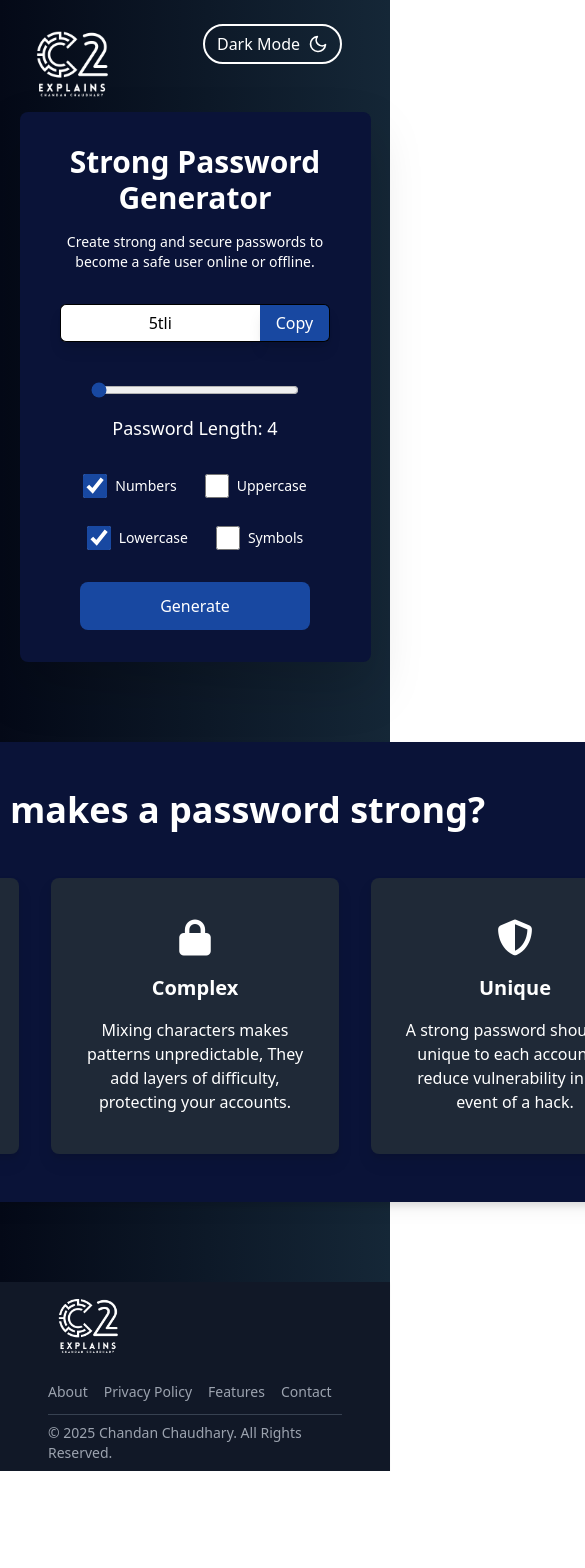
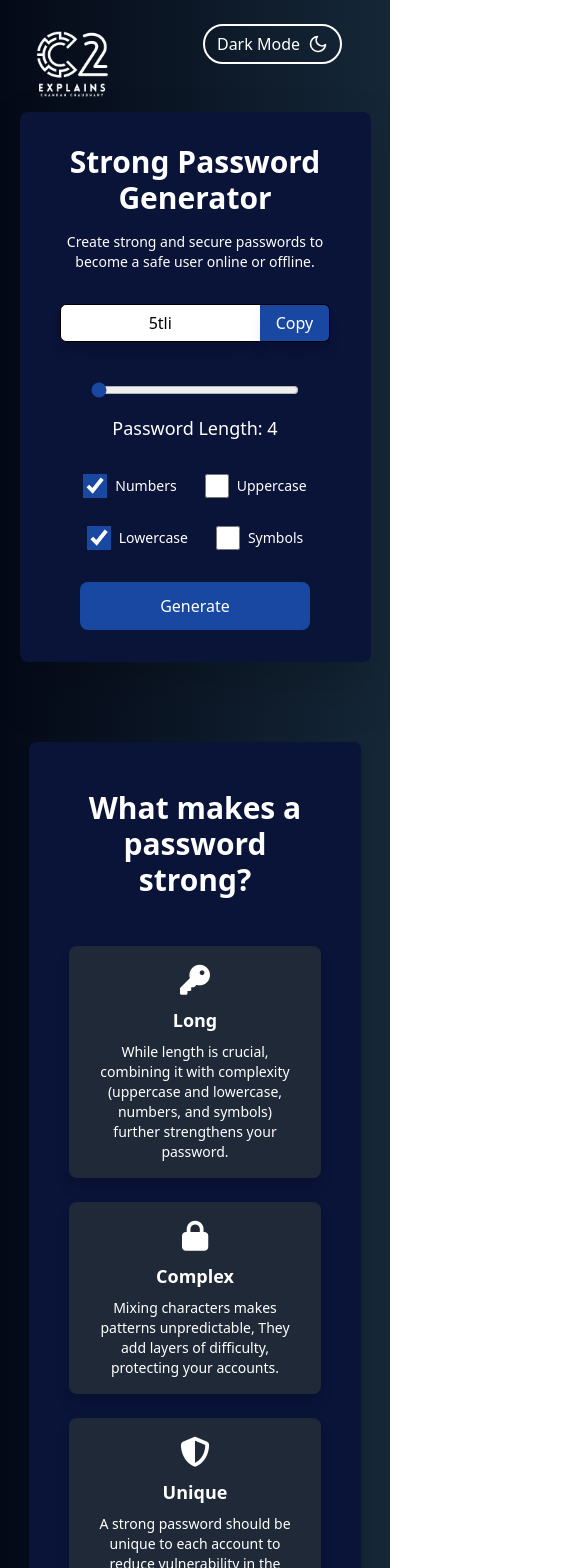
Before and after one commit to Chandan-Badge/strong-password-generator, a React (Vite) app: page / in a window 390 px wide. Shown: the top 1568 px of the page, 585 px wide, since content can reach past the window. Before the commit the page ends 1471 px from the top, so only its background shows below. Built offline with nearby package versions, Linux system fonts and the light colour scheme.

Commit message:
Fixing Media Query

```diff
--- a/src/components/About.jsx
+++ b/src/components/About.jsx
@@ -2,26 +2,26 @@ import "./About.css";
 
 function About() {
     return (
-        <section className="flex flex-col items-center w-max bg-[#fff1e6] dark:bg-[#0a1338] my-8 py-12 px-20 rounded-lg drop-shadow-lg">
-            <h1 className="text-4xl font-bold">What makes a password strong?</h1>
+        <section className="flex flex-col items-center w-[85vw] md:w-max bg-[#fff1e6] dark:bg-[#0a1338] my-8 py-12 px-10 md:px-20 rounded-lg drop-shadow-lg">
+            <h1 className="text-3xl md:text-4xl font-bold flex flex-wrap text-center">What makes a password strong?</h1>
 
-            <div className="flex mt-12 gap-8">
-                <div className="max-w-72 bg-[#fff] hover:bg-[#1848a1] hover:text-[#fff] dark:bg-gray-800 dark:hover:bg-[#1848a1] px-8 py-4 flex items-center justify-center flex-col gap-4 rounded-lg drop-shadow-lg transition-all duration-500 ease-in-out">
-                    <i class="fa-solid fa-key text-4xl"></i>
-                    <p className="text-xl font-bold">Long</p>
-                    <p className="text-center">While length is crucial, combining it with complexity (uppercase and lowercase, numbers, and symbols) further strengthens your password.</p>
+            <div className="flex  flex-col md:flex-row mt-12 gap-6 md:gap-8">
+                <div className="max-w-64 md:max-w-72 bg-[#fff] hover:bg-[#1848a1] hover:text-[#fff] dark:bg-gray-800 dark:hover:bg-[#1848a1] px-6 md:px-8 py-4 flex items-center justify-center flex-col gap-2 md:gap-4 rounded-lg drop-shadow-lg transition-all duration-500 ease-in-out">
+                    <i class="fa-solid fa-key text-3xl md:text-4xl"></i>
+                    <h1 className="text-lg md:text-xl font-bold">Long</h1>
+                    <p className="text-sm md:text-base text-center">While length is crucial, combining it with complexity (uppercase and lowercase, numbers, and symbols) further strengthens your password.</p>
                 </div>
 
-                <div className="max-w-72 bg-[#fff] hover:bg-[#1848a1] hover:text-[#fff] dark:bg-gray-800 dark:hover:bg-[#1848a1] px-8 py-4 flex items-center justify-center flex-col gap-4 rounded-lg drop-shadow-lg transition-all duration-500 ease-in-out">
-                    <i class="fa-solid fa-lock text-4xl"></i>
-                    <p className="text-xl font-bold">Complex</p>
-                    <p className="text-center">Mixing characters makes patterns unpredictable, They add layers of difficulty, protecting your accounts.</p>
+                <div className="max-w-64 md:max-w-72 bg-[#fff] hover:bg-[#1848a1] hover:text-[#fff] dark:bg-gray-800 dark:hover:bg-[#1848a1] px-6 md:px-8 py-4 flex items-center justify-center flex-col gap-2 md:gap-4 rounded-lg drop-shadow-lg transition-all duration-500 ease-in-out">
+                    <i class="fa-solid fa-lock text-3xl md:text-4xl"></i>
+                    <h1 className="text-lg md:text-xl font-bold">Complex</h1>
+                    <p className="text-sm md:text-base text-center">Mixing characters makes patterns unpredictable, They add layers of difficulty, protecting your accounts.</p>
                 </div>
 
-                <div className="max-w-72 bg-[#fff] hover:bg-[#1848a1] hover:text-[#fff] dark:bg-gray-800 dark:hover:bg-[#1848a1] px-8 py-4 flex items-center justify-center flex-col gap-4 rounded-lg drop-shadow-lg transition-all duration-500 ease-in-out">
-                    <i class="fa-solid fa-shield-halved text-4xl"></i>
-                    <p className="text-xl font-bold">Unique</p>
-                    <p className="text-center">A strong password should be unique to each account to reduce vulnerability in the event of a hack.</p>
+                <div className="max-w-64 md:max-w-72 bg-[#fff] hover:bg-[#1848a1] hover:text-[#fff] dark:bg-gray-800 dark:hover:bg-[#1848a1] px-6 md:px-8 py-4 flex items-center justify-center flex-col gap-2 md:gap-4 rounded-lg drop-shadow-lg transition-all duration-500 ease-in-out">
+                    <i class="fa-solid fa-shield-halved text-3xl md:text-4xl"></i>
+                    <h1 className="text-lg md:text-xl font-bold">Unique</h1>
+                    <p className="text-sm md:text-base text-center">A strong password should be unique to each account to reduce vulnerability in the event of a hack.</p>
                 </div>
             </div>
         </section>
```
